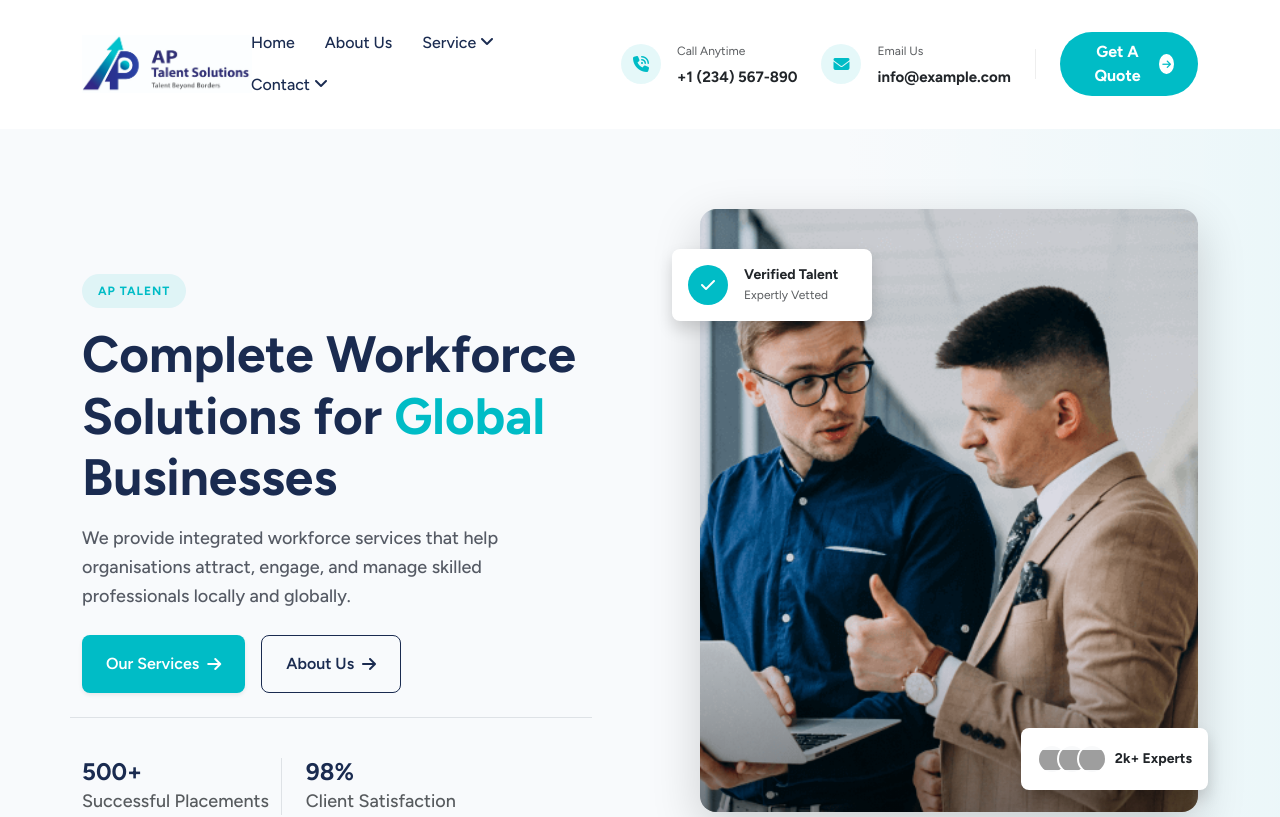
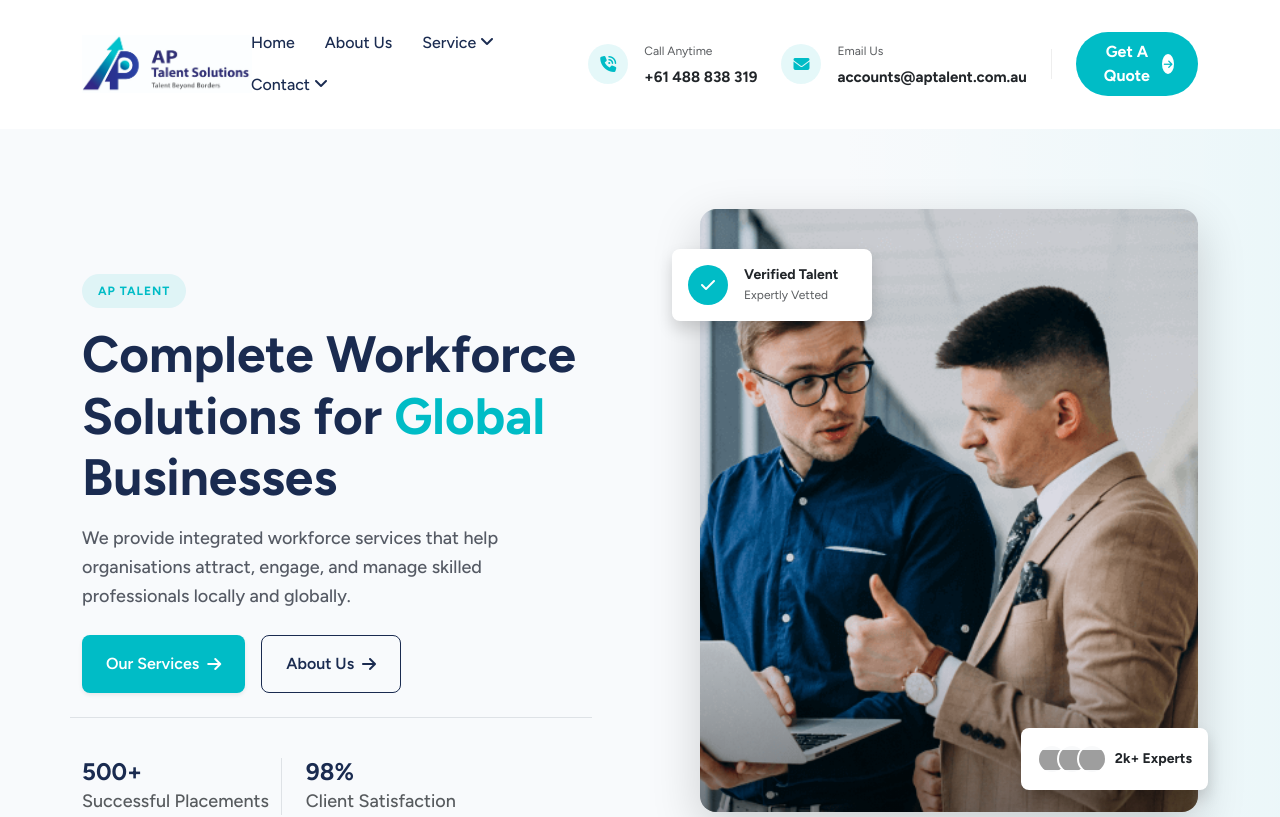
Before and after one commit to GaneshB2334/ap-talent, a Next.js app: page / in a window 1280 px wide. Shown: the top 817 px of the page. Built offline with nearby package versions, Linux system fonts and the light colour scheme; grey boxes are pictures that could not be loaded.

Commit message:
Update contact information in Header component

```diff
--- a/components/layout/header/Header1.tsx
+++ b/components/layout/header/Header1.tsx
@@ -51,8 +51,8 @@ export default function Header({ scroll, isMobileMenu, handleMobileMenu, mainMen
                                             </div>
                                             <div>
                                                 <p className="mb-0 small fw-medium text-muted" style={{ fontSize: "12px" }}>Call Anytime</p>
-                                                <a href="tel:+123456789" className="fw-bold text-dark text-decoration-none" style={{ fontSize: "15px", whiteSpace: "nowrap" }}>
-                                                    +1 (234) 567-890
+                                                <a href="tel:+61488838319" className="fw-bold text-dark text-decoration-none" style={{ fontSize: "15px", whiteSpace: "nowrap" }}>
+                                                    +61 488 838 319
                                                 </a>
                                             </div>
                                         </div>
@@ -63,8 +63,8 @@ export default function Header({ scroll, isMobileMenu, handleMobileMenu, mainMen
                                             </div>
                                             <div>
                                                 <p className="mb-0 small fw-medium text-muted" style={{ fontSize: "12px" }}>Email Us</p>
-                                                <a href="mailto:info@example.com" className="fw-bold text-dark text-decoration-none" style={{ fontSize: "15px", whiteSpace: "nowrap" }}>
-                                                    info@example.com
+                                                <a href="mailto:accounts@aptalent.com.au" className="fw-bold text-dark text-decoration-none" style={{ fontSize: "15px", whiteSpace: "nowrap" }}>
+                                                    accounts@aptalent.com.au
                                                 </a>
                                             </div>
                                         </div>
@@ -105,8 +105,8 @@ export default function Header({ scroll, isMobileMenu, handleMobileMenu, mainMen
                         <Link href="/"><img src="assets/img/logo/logo.png" alt="Logo" style={{ maxWidth: "120px" }} /></Link>
                         <div className="d-flex align-items-center gap-3">
                              {/* Small icons for mobile users to tap immediately */}
-                             <a href="mailto:info@example.com" className="text-dark"><i className="fa-solid fa-envelope"></i></a>
-                             <a href="tel:+123456789" className="text-dark"><i className="fa-solid fa-phone"></i></a>
+                             <a href="mailto:accounts@aptalent.com.au" className="text-dark"><i className="fa-solid fa-envelope"></i></a>
+                             <a href="tel:+61488838319" className="text-dark"><i className="fa-solid fa-phone"></i></a>
                              <div onClick={handleMobileMenu} className="fs-3"><i className="fa-solid fa-bars"></i></div>
                         </div>
                     </div>
```
